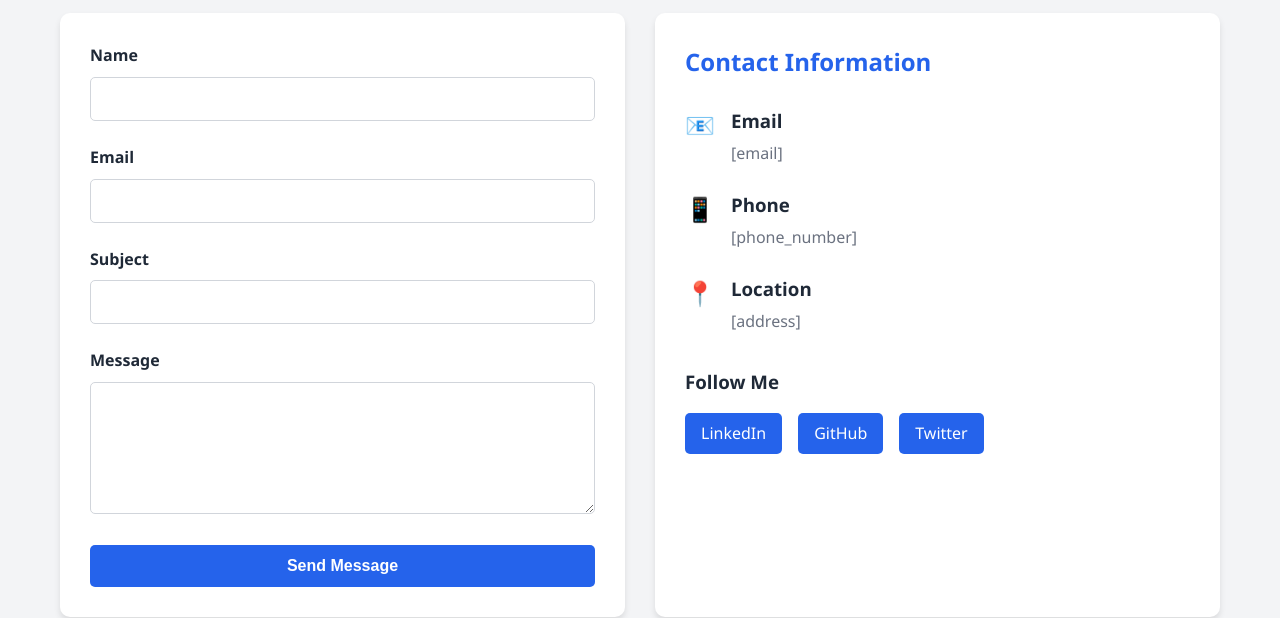
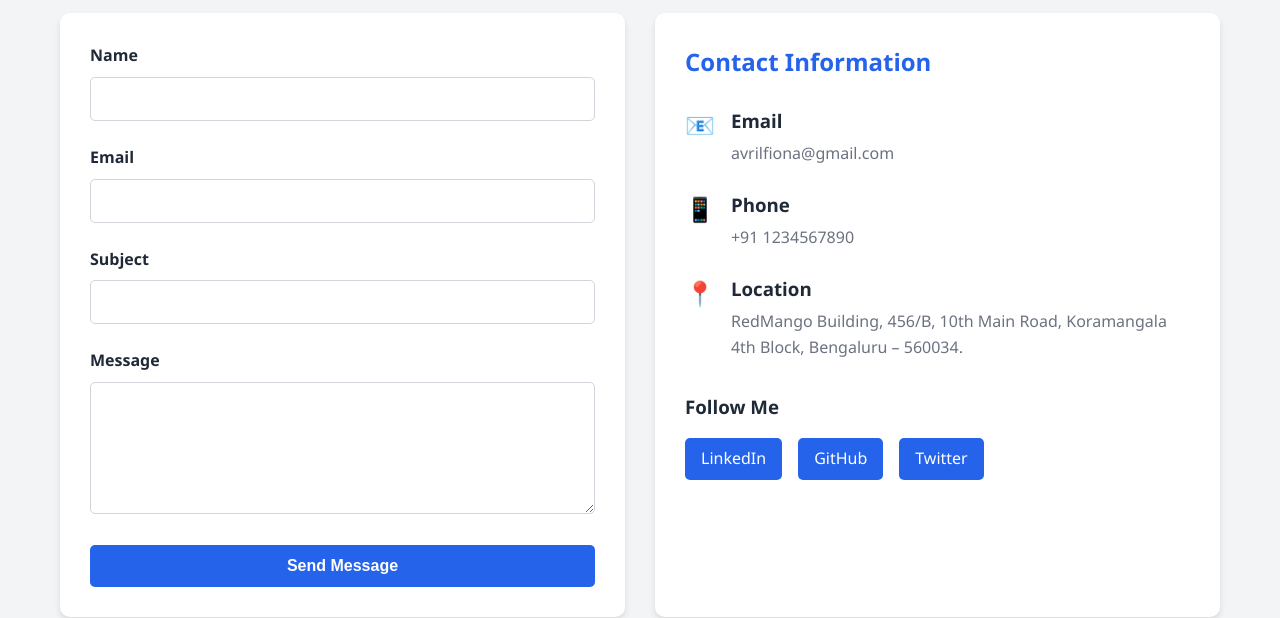
Before and after one commit to avrilfiona29/Web_Tech_Assignment-1, a plain HTML site: page contact.html in a window 1280 px wide. Shown: the part 191-809 px from the top of the page. Drawn offline with Linux system fonts and the light colour scheme.

Commit message:
contact.html

```diff
--- a/contact.html
+++ b/contact.html
@@ -53,21 +53,21 @@
                         <span class="icon">📧</span>
                         <div>
                             <h3>Email</h3>
-                            <p>[email]</p>
+                            <p>avrilfiona@gmail.com</p>
                         </div>
                     </div>
                     <div class="info-item">
                         <span class="icon">📱</span>
                         <div>
                             <h3>Phone</h3>
-                            <p>[phone_number]</p>
+                            <p>+91 1234567890</p>
                         </div>
                     </div>
                     <div class="info-item">
                         <span class="icon">📍</span>
                         <div>
                             <h3>Location</h3>
-                            <p>[address]</p>
+                            <p>RedMango Building, 456/B, 10th Main Road, Koramangala 4th Block, Bengaluru – 560034.</p>
                         </div>
                     </div>
                     <div class="social-links">
```
